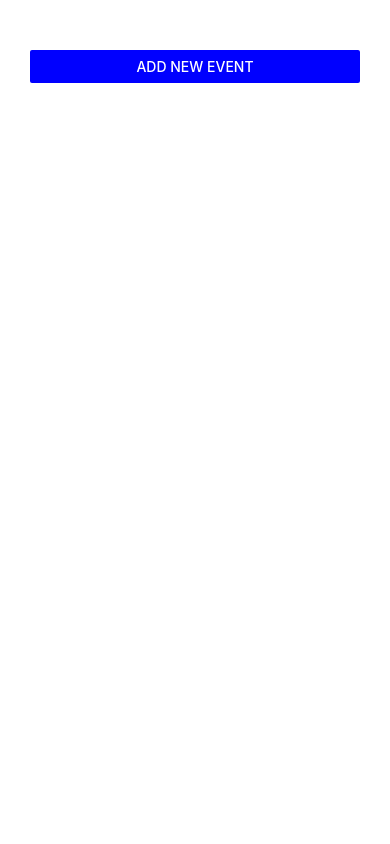
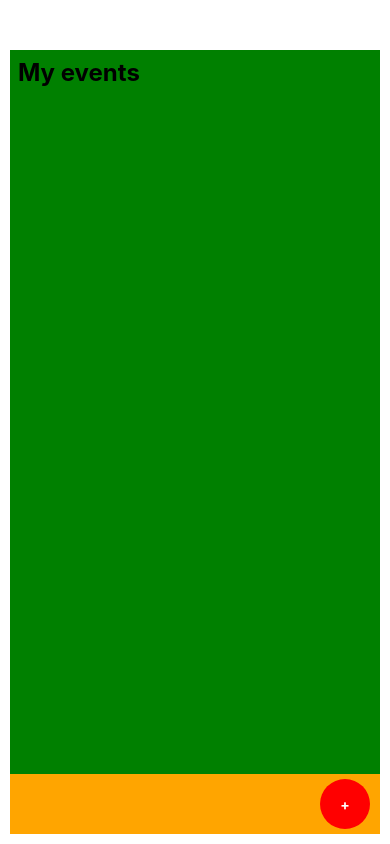
Before and after one commit to pedAraujo/countdown-app, a React Native app: screen / in a window 390 px wide. Built offline with nearby package versions, Linux system fonts and the light colour scheme.

Commit message:
added EventCard component and its main funtionalities

```diff
--- a/App.js
+++ b/App.js
@@ -1,5 +1,5 @@
 import React, { useState, useTransition } from "react"
-import { StyleSheet, View, FlatList, Button } from "react-native"
+import { StyleSheet, View, FlatList, Pressable, Text } from "react-native"
 import EventCard from "./componentes/EventCard"
 import InputEvent from "./componentes/InputEvent"
 
@@ -14,10 +14,16 @@ export default function App() {
 		setModalIsVisible(false)
 	}
 
-	function addEvent(eventName) {
+	function addEvent(eventName, selectedDate) {
+		console.log(selectedDate)
+
 		setEvents((currentEvents) => [
 			...currentEvents,
-			{ name: eventName, id: eventName.toString() + Math.random().toString() },
+			{
+				name: eventName,
+				date: selectedDate,
+				id: eventName.toString() + Math.random().toString(),
+			},
 		])
 		closeInputModal()
 	}
@@ -30,18 +36,17 @@ export default function App() {
 
 	return (
 		<View style={styles.appContainer}>
-			<Button title="Add New Event" color="blue" onPress={showInputModal} />
-			<InputEvent
-				visible={modalIsVisible}
-				onAddEvent={addEvent}
-				onCancel={closeInputModal}
-			/>
+			<View style={styles.upTextView}>
+				<Text style={styles.upText}>My events</Text>
+			</View>
 			<FlatList
+				style={styles.listContainer}
 				data={events}
 				renderItem={(itemData) => {
 					return (
 						<EventCard
 							name={itemData.item.name}
+							date={itemData.item.date}
 							id={itemData.item.id}
 							onDeleteEvent={deleteEvent}
 						/>
@@ -50,6 +55,20 @@ export default function App() {
 				keyExtractor={(item, index) => item.id}
 				alwaysBounceHorizontal={false}
 			/>
+			<View style={styles.addButtonContainer}>
+				<Pressable
+					style={styles.addButton}
+					color="blue"
+					onPress={showInputModal}
+				>
+					<Text style={styles.addButtonText}>+</Text>
+				</Pressable>
+			</View>
+			<InputEvent
+				visible={modalIsVisible}
+				onAddEvent={addEvent}
+				onCancel={closeInputModal}
+			/>
 		</View>
 	)
 }
@@ -57,11 +76,43 @@ export default function App() {
 const styles = StyleSheet.create({
 	appContainer: {
 		flex: 1,
-		padding: 30,
-		marginTop: 20,
+		padding: 10,
+		marginTop: 40,
+		alignItems: "center",
 	},
-
+	upTextView: {
+		backgroundColor: "green",
+		width: "100%",
+		padding: 8,
+	},
+	upText: {
+		fontWeight: "bold",
+		fontSize: 24,
+	},
 	listContainer: {
 		flex: 1,
+		backgroundColor: "green",
+		width: "100%",
+	},
+	addButtonContainer: {
+		width: "100%",
+		backgroundColor: "orange",
+		flexDirection: "row",
+		justifyContent: "flex-end",
+	},
+	addButton: {
+		justifyContent: "center",
+		alignItems: "center",
+		backgroundColor: "red",
+		borderRadius: 50,
+		color: "white",
+		width: 50,
+		height: 50,
+		marginVertical: 5,
+		marginHorizontal: 10,
+	},
+	addButtonText: {
+		color: "white",
+		fontWeight: "bold",
 	},
 })
--- a/componentes/EventCard.js
+++ b/componentes/EventCard.js
@@ -1,12 +1,38 @@
 import { StyleSheet, Text, View, Pressable } from "react-native"
 
+const MILISECONDSINADAY = 3600 * 1000 * 24
+
+function showRemainingDays(selectedDate) {
+	let today = new Date()
+	let endDate = new Date(selectedDate)
+	let milisecondsBetween = endDate - today
+	let remainingDays = Math.ceil(milisecondsBetween / MILISECONDSINADAY)
+	return remainingDays
+}
+
 function EventCard(props) {
+	let formatedDate = new Date(props.date).toLocaleDateString()
+
 	return (
-		<Pressable onPress={props.onDeleteEvent.bind(this, props.id)}>
-			<View style={styles.eventItem}>
-				<Text style={styles.eventItemText}>{props.name}</Text>
+		<View style={styles.eventItem}>
+			<View style={styles.leftContainer}>
+				<View style={styles.eventNameView}>
+					<Text style={styles.eventItemText}>{props.name}</Text>
+				</View>
+				<View style={styles.eventDateView}>
+					<Text style={styles.eventItemText}>{formatedDate}</Text>
+				</View>
 			</View>
-		</Pressable>
+
+			<View style={styles.rightContainer}>
+				<Text style={styles.eventItemText}>
+					{showRemainingDays(props.date)}
+				</Text>
+			</View>
+			<Pressable onPress={props.onDeleteEvent.bind(this, props.id)}>
+				<View style={styles.deleteButton}></View>
+			</Pressable>
+		</View>
 	)
 }
 
@@ -14,12 +40,53 @@ export default EventCard
 
 const styles = StyleSheet.create({
 	eventItem: {
-		margin: 8,
-		borderRadius: 6,
+		width: "100%",
+		aspectRatio: 4 / 1,
+		marginBottom: 15,
+		borderRadius: 10,
 		backgroundColor: "blue",
 		padding: 8,
+		flexDirection: "row",
 	},
+	leftContainer: {
+		borderColor: "black",
+		borderWidth: 2,
+		width: "70%",
+		justifyContent: "center",
+	},
+	rightContainer: {
+		borderColor: "black",
+		borderWidth: 2,
+		width: "25%",
+		justifyContent: "center",
+		alignItems: "center",
+	},
+
 	eventItemText: {
 		color: "white",
 	},
+	eventNameView: {
+		width: "90%",
+		height: "40%",
+		marginHorizontal: 10,
+		marginBottom: 8,
+		borderWidth: 2,
+		borderColor: "black",
+		justifyContent: "center",
+	},
+	remainingDaysView: {
+		width: 10,
+		height: 10,
+		backgroundColor: "red",
+		justifyContent: "center",
+		alignItems: "center",
+	},
+	eventDateView: {
+		width: "90%",
+		height: "30%",
+		marginHorizontal: 10,
+		borderWidth: 2,
+		borderColor: "black",
+	},
+	deleteButton: { width: 10, height: 10, backgroundColor: "cyan", margin: 10 },
 })
--- a/componentes/InputEvent.js
+++ b/componentes/InputEvent.js
@@ -3,25 +3,30 @@ import { View, Button, TextInput, StyleSheet, Text, Modal } from "react-native"
 import DateTimePicker from "@react-native-community/datetimepicker"
 
 function InputEvent(props) {
+	let eventNameCount = 0
+
 	const [date, setDate] = useState(new Date())
 	const [show, setShow] = useState(false)
+	const [eventName, setEventName] = useState("")
+	const [showNoNameWarning, setShowNoNameWarning] = useState(false)
+
 	const onChange = (event, selectedDate) => {
 		setShow(false)
 		setDate(selectedDate)
 	}
-	const showDatepicker = () => {
-		setShow(true)
-	}
-
-	const [eventName, setEventName] = useState("")
 
 	function handleInput(eventName) {
 		setEventName(eventName)
 	}
 
 	function addEvent() {
-		props.onAddEvent(eventName)
-		setEventName("")
+		if (eventName == "") {
+			setShowNoNameWarning(true)
+		} else {
+			props.onAddEvent(eventName, date)
+			setEventName("")
+			setShowNoNameWarning(false)
+		}
 	}
 
 	return (
@@ -29,16 +34,19 @@ function InputEvent(props) {
 			<View style={styles.inputContainer}>
 				<TextInput
 					placeholder="Event Name"
+					placeholderTextColor={showNoNameWarning ? "red" : ""}
 					style={styles.inputText}
 					onChangeText={handleInput}
 					value={eventName}
 				/>
 				<DateTimePicker
 					style={styles.dateTimePicker}
+					minimumDate={new Date()}
 					testID="dateTimePicker"
 					value={date}
 					is24Hour={true}
 					onChange={onChange}
+					display="spinner"
 				/>
 				<View>
 					<Button
@@ -46,9 +54,15 @@ function InputEvent(props) {
 						title="Add Event"
 						onPress={addEvent}
 					/>
-					<Button title="Cancel" onPress={props.onCancel} />
+					<Button
+						title="Cancel"
+						onPress={() => {
+							props.onCancel()
+							setShowNoNameWarning(false)
+							setEventName("")
+						}}
+					/>
 				</View>
-				<Text>selected: {date.toLocaleDateString()}</Text>
 			</View>
 		</Modal>
 	)
@@ -76,9 +90,8 @@ const styles = StyleSheet.create({
 	addButton: {
 		padding: 10,
 	},
-	buttonContainer: {},
 	dateTimePicker: {
-		width: 100,
+		width: 300,
 		padding: 30,
 	},
 })
```
